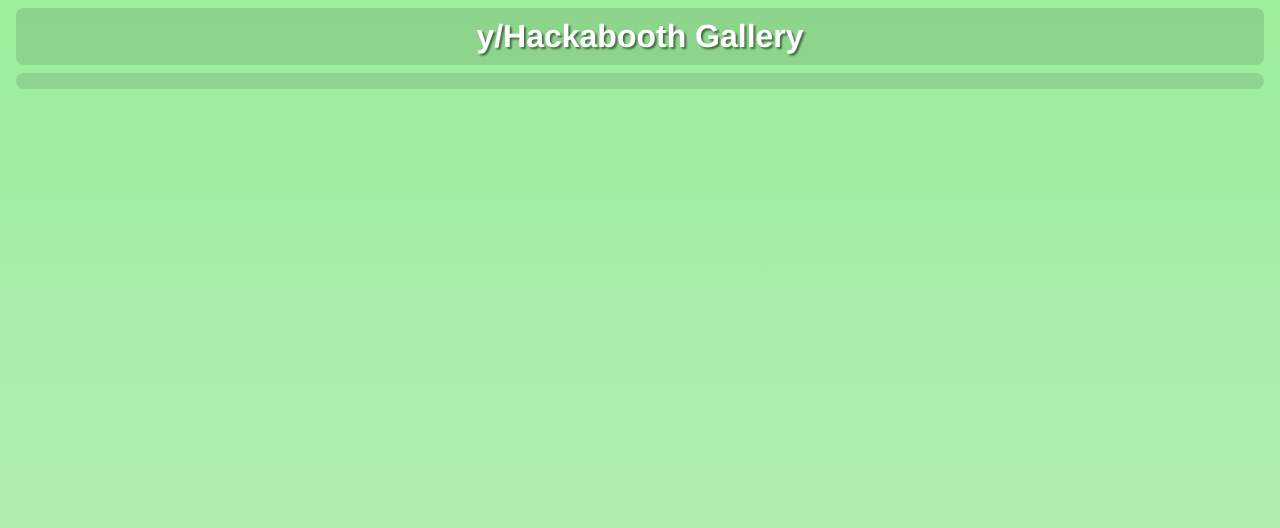
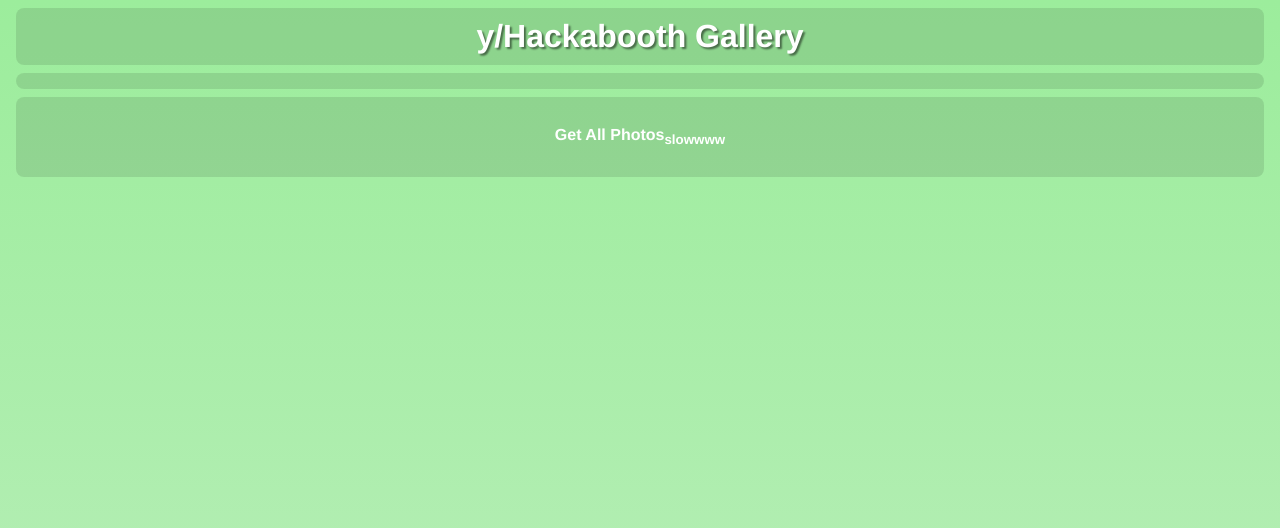
Before and after one commit to bobanj/hackabooth, a plain HTML site: page gallery.html in a window 1280 px wide. Drawn offline with nearby package versions, Linux system fonts and the light colour scheme; no server answers.

Commit message:
Added button in Gallery footer to get ALL images, not just 20. Useful for users who want to see photos that weren't in the last 20.

```diff
--- a/css/gallery.css
+++ b/css/gallery.css
@@ -15,6 +15,7 @@ body {
 }
 
 .content-container {
+	color: #FFFFFF;
 	padding: 8px;
 	background-color: rgba(0, 0, 0, 0.1);
 	border-radius: 8px;
@@ -22,7 +23,6 @@ body {
 }
 
 .header {
-	color: #FFFFFF;
 	padding-top: 2px;
 	padding-bottom: 2px;
 	text-shadow: 2px 2px 2px rgba(0,0,0,0.5);
@@ -32,6 +32,31 @@ body {
 .header h1,
 .header h4 {
 	margin: 8px;
+}
+
+.footer {
+	text-align: center;
+}
+
+a {
+	-webkit-transition: color 0.5s;
+    transition: color 0.5s;
+}
+
+a:link {
+	text-decoration: none;
+	color: #FFFFFF;
+}
+
+a:visited {
+	text-decoration: none;
+	color: #FFFFFF;
+}
+
+a:active,
+a:hover {
+	text-decoration: none;
+	color: #EEEEEE;
 }
 
 .photos {
--- a/gallery.html
+++ b/gallery.html
@@ -15,5 +15,8 @@
             <h1>y/Hackabooth Gallery</h1>
         </div>
         <div class="photos content-container"></div>
+        <div class="footer content-container">
+            <a id="all-photos" href="#" onClick="getAllPhotos()"><h4>Get All Photos<sub>slowwww</sub></h4></a>
+        </div>
     </body>
 </html>
--- a/js/gallery.js
+++ b/js/gallery.js
@@ -96,6 +96,19 @@ function getRecentPhotos() {
 	});
 }
 
+function getAllPhotos() {
+	console.log("Getting ALL photos.")
+	$.ajax({
+		url : SERVER_URL + "/gallery_images",
+		data: {
+			"limit" : 999999,
+		},
+		type : "GET",
+		crossDomain: true,
+		success : processPhotos
+	});
+}
+
 function processPhotos(responsePhotoUris) {
 	var newPhotoUris = responsePhotoUris.filter(function(i) {return currentPhotoUris.indexOf(i) < 0;});
 	if(newPhotoUris.length > 0) {
```
